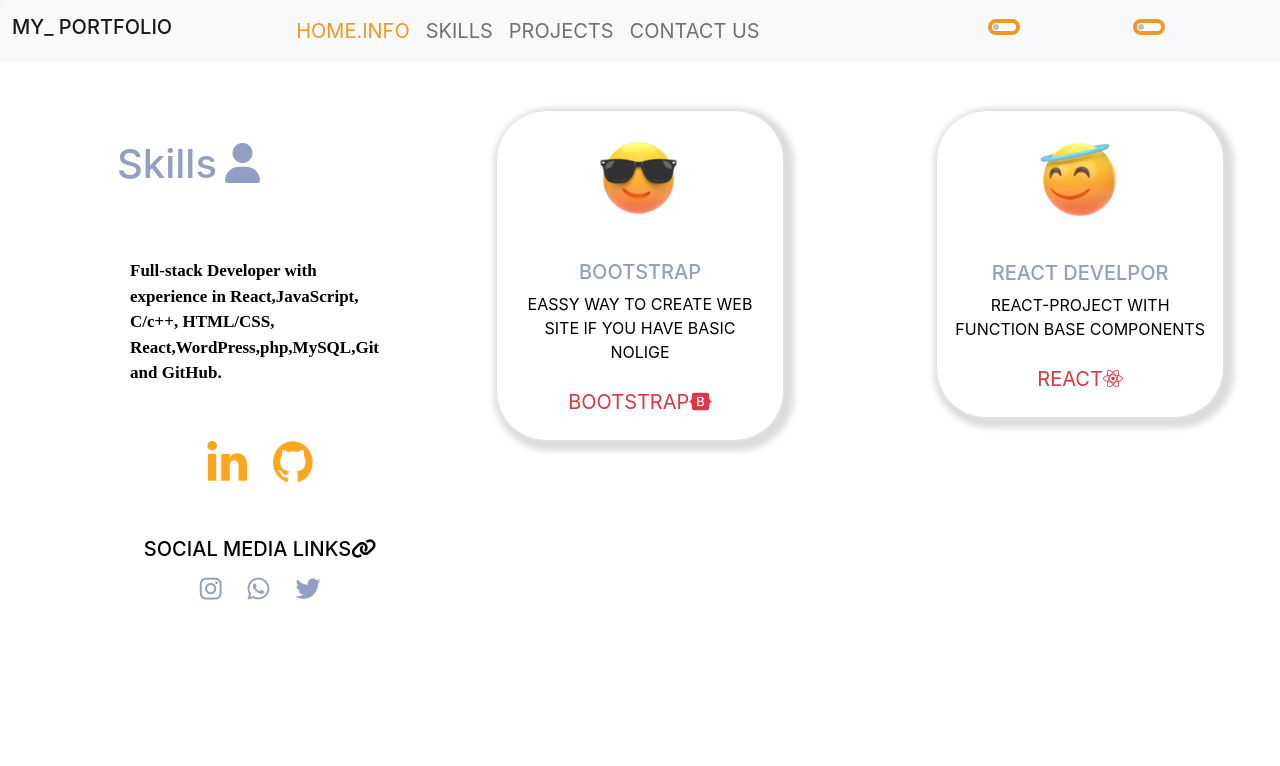
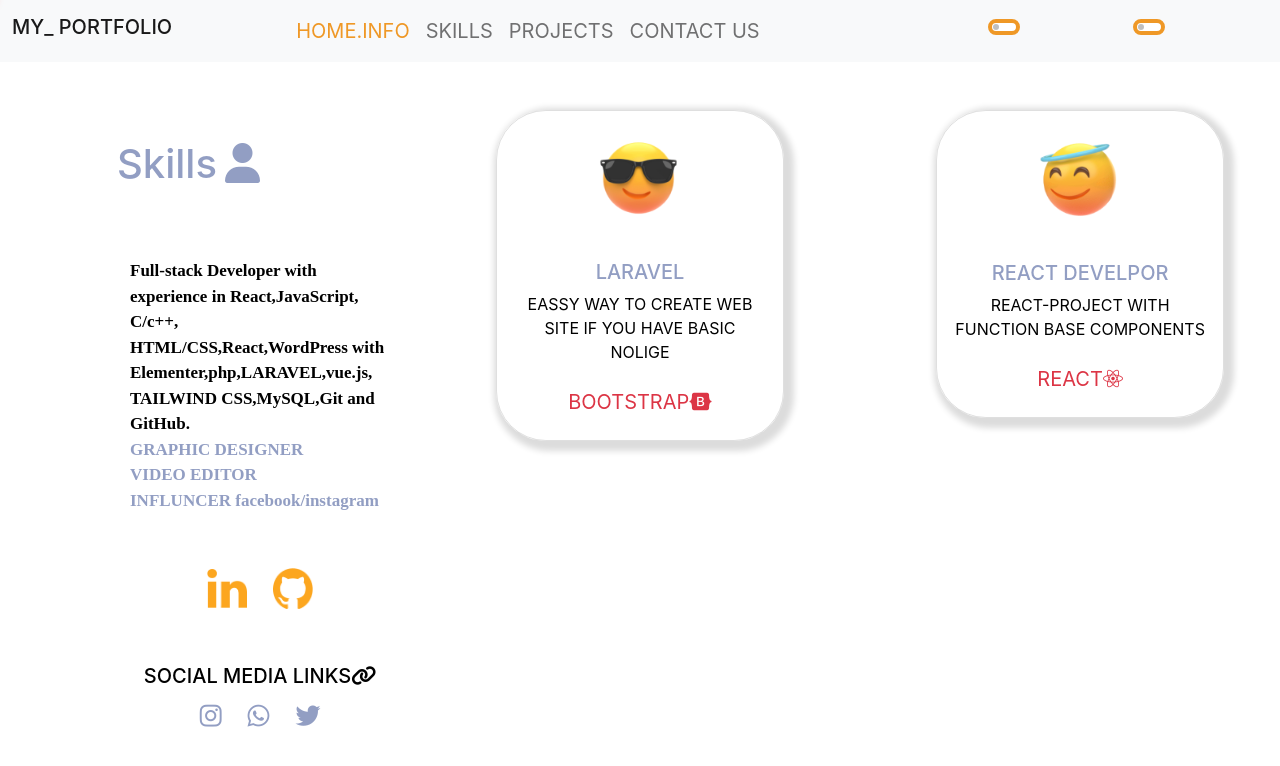
Before and after one commit to MrAbubakarjutt007/MY_PORTFOLIO, a React (Create React App) app: page /information in a window 1280 px wide. Shown: the top 766 px of the page. Built offline with nearby package versions, Linux system fonts and the light colour scheme.

Commit message:
my changes

```diff
--- a/src/components/userlinks/PortUser.js
+++ b/src/components/userlinks/PortUser.js
@@ -24,7 +24,12 @@
                <p className='danger mx-5' style={{fontSize:'17px',marginTop:'70px',fontFamily:'serif'}}>
                 <strong style={{color:props.mode==='dark'?'white':'black'}}>
                             Full-stack Developer with experience in React,JavaScript,
-                            C/c++, HTML/CSS, React,WordPress,php,MySQL,Git and GitHub.
+                            C/c++, HTML/CSS,React,WordPress with Elementer,php,LARAVEL,vue.js,
+                            TAILWIND CSS,MySQL,Git and GitHub.
+                            <br></br>
+                            <b className='danger'>GRAPHIC DESIGNER</b><br></br>
+                           <b className='danger'>VIDEO EDITOR</b><br></br>
+                           <b className='danger'>INFLUNCER facebook/instagram</b>
                 </strong>
                 </p>
                 <div className="icons text-center my-5">
@@ -43,7 +48,7 @@
            <div className="card" id='moves'>
                  <img src={glasses} className="my-3" alt="glasses" width={100} />
                     <div className="card-body">
-                      <h5 className="card-title">BOOTSTRAP</h5>
+                      <h5 className="card-title">LARAVEL</h5>
                       <p className="card-text" style={{color:props.mode==='dark'?'white':'black'}}>EASSY WAY TO CREATE WEB SITE <span className=''>IF YOU HAVE BASIC NOLIGE</span></p>
 
                       <Link to="https://getbootstrap.com/docs/5.0/getting-started/introduction/" className="btn text-danger"  style={{fontSize:'20px'}}>BOOTSTRAP<i className="fa-brands fa-bootstrap"></i></Link>
```
